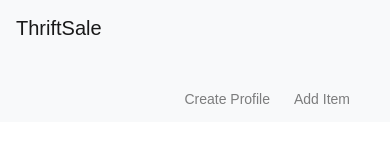
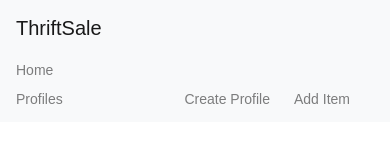
Before and after one commit to harrystead/Full-Stack-Local-Shop, a React (Create React App) app in the folder client/: page / in a window 390 px wide. Shown: the top 151 px of the page. Built offline with nearby package versions, Linux system fonts and the light colour scheme; no server answers; the HTML template or start-up script is replaced by a standard one.

Commit message:
navbar mobile

```diff
--- a/client/src/components/Navbar.js
+++ b/client/src/components/Navbar.js
@@ -5,12 +5,12 @@ const Navbar = () => {
     return (
       <nav className="navbar navbar-light bg-light navbar-expand-lg">
         <h2 className="navbar-brand">ThriftSale</h2>
-        <div className="collpase navbar-collapse">
+        <div className="navbar-collapse">
         <ul className="navbar-nav">
-          <li className="navbar-item centre-nav">
+          <li className="navbar-item">
           <Link to="/" className="nav-link">Home</Link>
           </li>
-          <li className="navbar-item centre-nav">
+          <li className="navbar-item">
           <Link to="/profile" className="nav-link">Profiles</Link>
           </li>
           <li className="navbar-item navbar-float-right">
--- a/client/src/styles/app.css
+++ b/client/src/styles/app.css
@@ -27,11 +27,6 @@
   position: absolute;
   right: 100px;
   white-space: nowrap;
-}
-
-.centre-nav {
-  position: relative;
-  right: 35%;
 }
 
 .navbar-nav {
```
